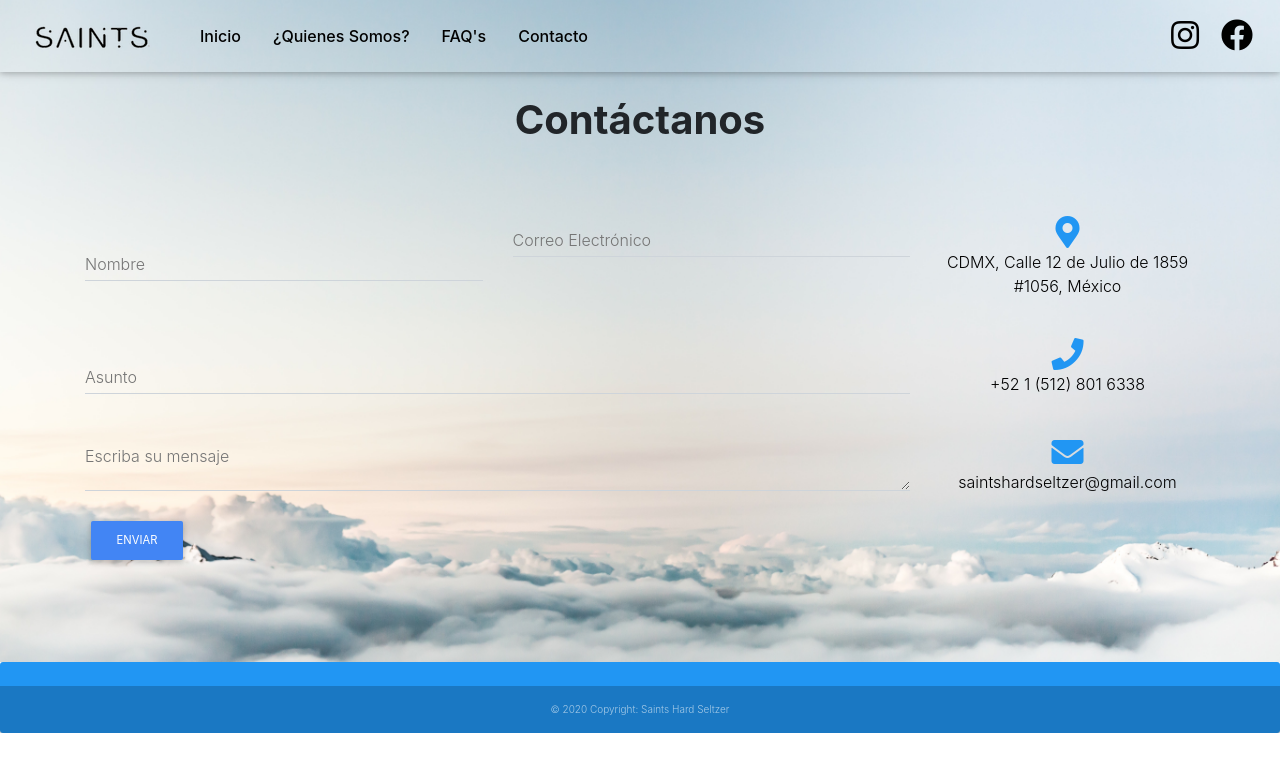
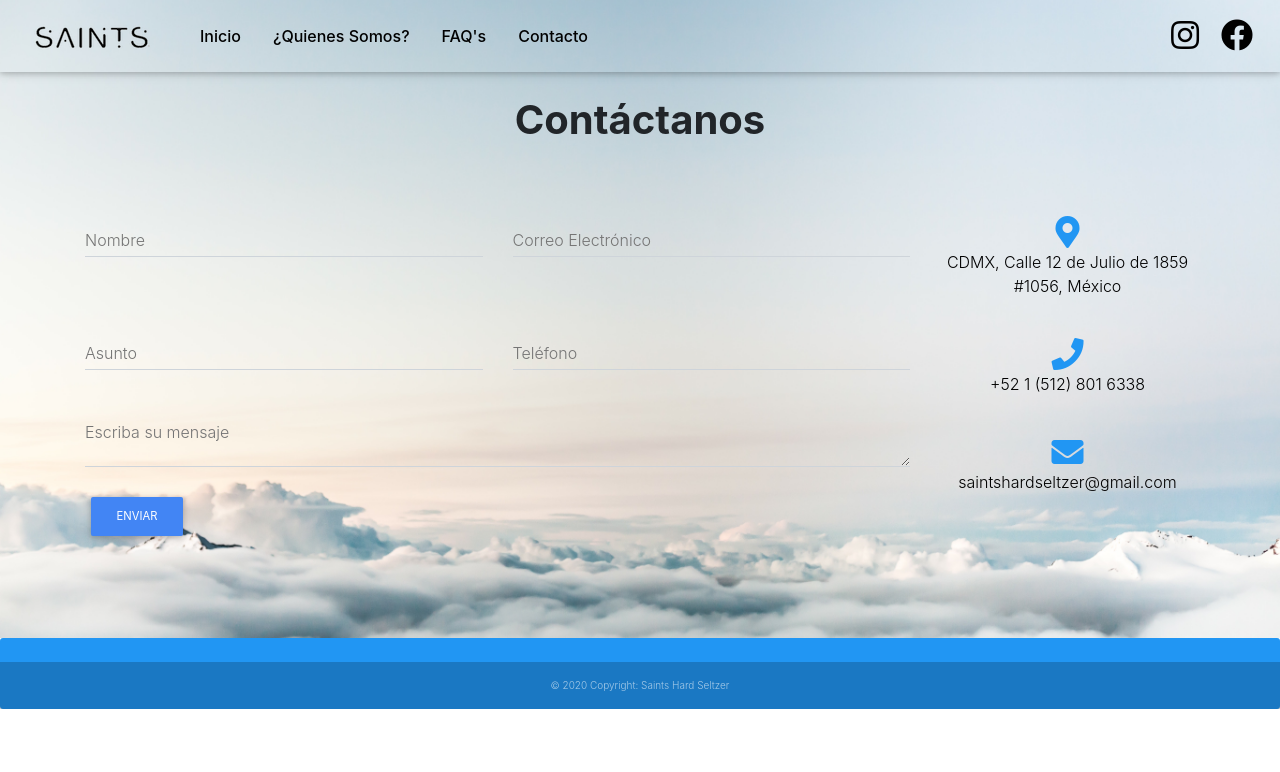
Before and after one commit to jamalamar/Saints, a React (Create React App) app: page /Contact in a window 1280 px wide. Shown: the top 772 px of the page. Built offline with nearby package versions, Linux system fonts and the light colour scheme.

Commit message:
form functionality

```diff
--- a/public/index.html
+++ b/public/index.html
@@ -14,7 +14,7 @@
     <meta name="theme-color" content="#000000" />
     <meta
       name="Saints Hard Seltzer"
-      content="Saints Hard Seltzer"
+      content="Saints Hard Seltzer, Alcoholic Beverage made with Natural Flavors, Gluten-Free, Vegan, Kosher, Low-Carbs & No Sugar Added. Try it Now."
     />
     <link rel="apple-touch-icon" href="apple-touch-icon.png" />
     <!--
@@ -34,6 +34,16 @@
     <title>Saints Hard Seltzer</title>
   </head>
   <body>
+
+          <!-- A little help for the Netlify bots if you're not using a SSG -->
+    <form name="SaintsContactForm" netlify netlify-honeypot="bot-field" hidden>
+      <input type="text" name="Nombre" />
+      <input type="text" name="E-Mail" />
+      <input type="text" name="Asunto" />
+      <input type="text" name="Telefono" />
+      <textarea name="Mensaje"></textarea>
+    </form>
+
     <noscript>You need to enable JavaScript to run this app.</noscript>
     <div id="root"></div>
     <!--
--- a/src/Views/Contact.js
+++ b/src/Views/Contact.js
@@ -22,11 +22,22 @@ const style = {
 
 		      <MDBRow >
 		        <MDBCol md="9" className="md-0 mb-5">
-		          <form>
+
+		          <form name="SaintsContactForm" method="post" >
+
+		          {/*Value set to the same of the Form on Index.html*/}
+				    <input type="hidden" name="form-name" value="SaintsContactForm" />
+
 		            <MDBRow>
 		              <MDBCol md="6">
-		                <div className="md-form mb-5 mt-5">
-		                  <MDBInput type="text" id="contact-name" label="Nombre" />
+		                <div className="md-form mb-5">
+		                  <MDBInput
+		                  type="text"
+		                  id="contact-name"
+		                  label="Nombre"
+		                  name="Nombre"
+		                  required
+		                  />
 		                </div>
 		              </MDBCol>
 		              <MDBCol md="6">
@@ -35,14 +46,31 @@ const style = {
 		                    type="text"
 		                    id="contact-email"
 		                    label="Correo Electrónico"
+		                    name="E-Mail"
+		                    required
 		                  />
 		                </div>
 		              </MDBCol>
 		            </MDBRow>
 		            <MDBRow>
-		              <MDBCol md="12">
+		              <MDBCol md="6">
 		                <div className="md-form mb-0">
-		                  <MDBInput type="text" id="contact-subject" label="Asunto" />
+		                  <MDBInput
+		                  type="text"
+		                  id="contact-subject"
+		                  label="Asunto"
+		                  name="Asunto"
+		                  />
+		                </div>
+		              </MDBCol>
+		              <MDBCol md="6">
+		                <div className="md-form mb-0">
+		                  <MDBInput
+		                  type="text"
+		                  id="contact-phone"
+		                  label="Teléfono"
+		                  name="Telefono"
+		                  />
 		                </div>
 		              </MDBCol>
 		            </MDBRow>
@@ -53,13 +81,14 @@ const style = {
 		                    type="textarea"
 		                    id="contact-message"
 		                    label="Escriba su mensaje"
+		                    name="Mensaje"
 		                  />
 		                </div>
 		              </MDBCol>
 		            </MDBRow>
 		          </form>
 		          <div className="text-center text-md-left">
-		            <MDBBtn color="primary" size="md">
+		            <MDBBtn color="primary" size="md" type="submit">
 		              Enviar
 		            </MDBBtn>
 		          </div>
```
